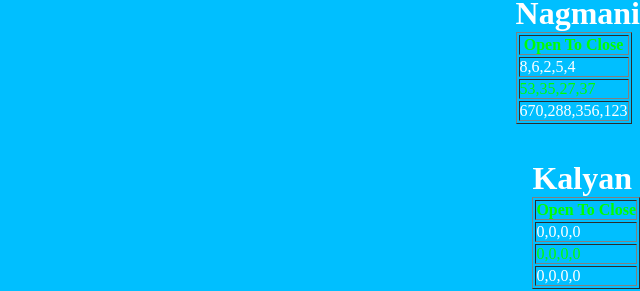
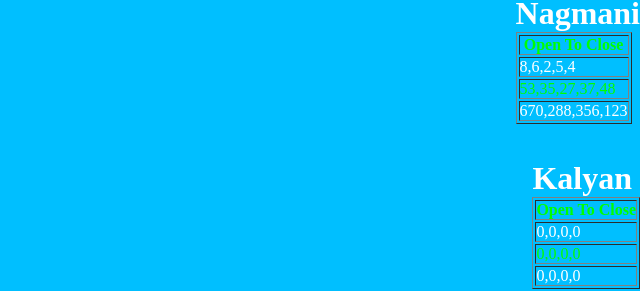
Before and after one commit to kumbharii/pm, a plain HTML site: page index.html in a window 1280 px wide. Shown: the part 389-680 px from the top of the page, 640-1280 px from the left. Drawn offline with Linux system fonts and the light colour scheme.

Commit message:
Update index.html

```diff
--- a/index.html
+++ b/index.html
@@ -99,7 +99,7 @@ var vr=document.getElementById("klp").innerHTML=klp;
 
 
 var Nago=[8,6,2,5,4]
-var Nagj=[53,35,27,37]
+var Nagj=[53,35,27,37,48]
 var Nagp=[670,288,356,123]
 function nagmani(){
 var raj=document.getElementById("ngo").innerHTML=Nago;
```
